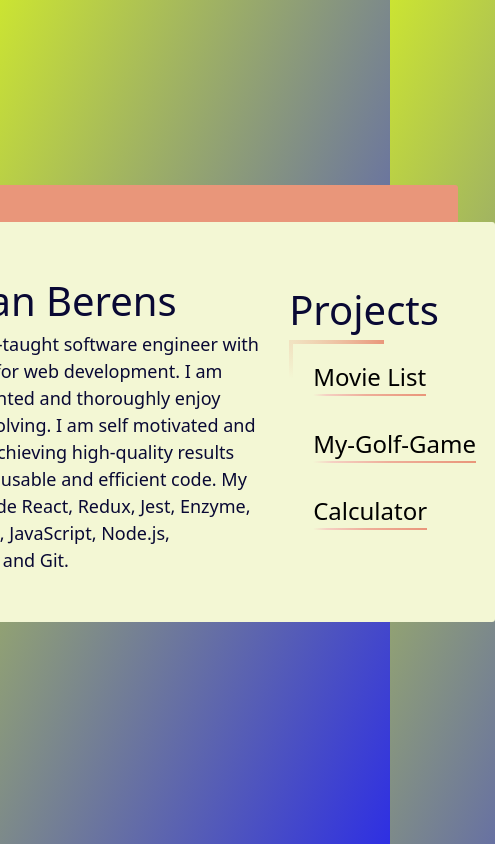
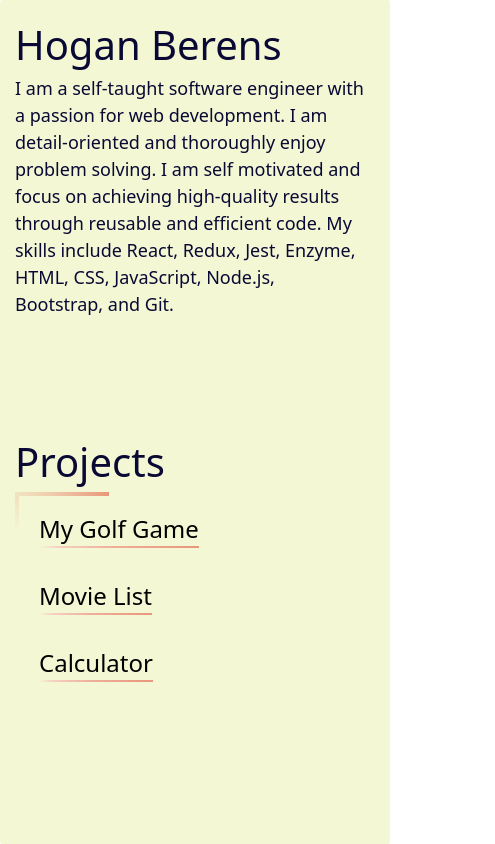
Before and after one commit to HoganBerens/hoganberens.github.io, a React (Create React App) app: page / in a window 390 px wide. Shown: the whole page, 495 px wide, since content can reach past the window. Built offline with nearby package versions, Linux system fonts and the light colour scheme.

Commit message:
added resonsive desing to mgg dashboard

```diff
--- a/src/App.css
+++ b/src/App.css
@@ -15,4 +15,8 @@ a:visited {
   align-items: center;
   justify-content: center;
   color: #090934;
+
+  @media (min-width: 768px) {
+    background-image: linear-gradient(to bottom right, #cbe432, #2e2fe3);
+  }
 }
--- a/src/components/movieList/header.css
+++ b/src/components/movieList/header.css
@@ -43,7 +43,7 @@ link {
   display: flex;
   margin-right: 10px;
 
-  justify-content: center;
+  justify-content: flex-end;
 }
 
 .results-wrapper {
--- a/src/components/movieList/viewMovie.css
+++ b/src/components/movieList/viewMovie.css
@@ -1,9 +1,14 @@
+.view-movie-container {
+  height: 100vh;
+}
+
 .viewMovie-wrapper {
   display: flex;
   flex-direction: column;
   background-color: #e6f5ff;
   width: 100vw;
   align-items: center;
+  height: calc(100vh - 60px);
 }
 
 .moviePoster {
--- a/src/components/movieList/viewMovie.js
+++ b/src/components/movieList/viewMovie.js
@@ -1,8 +1,8 @@
-import React, { useEffect, useState } from 'react';
-import { api_key, popular, imagePath, videoPath } from './utils';
-import './viewMovie.css';
-import { Link } from 'react-router-dom';
-import Header from './header';
+import React, { useEffect, useState } from "react";
+import { api_key, popular, imagePath, videoPath } from "./utils";
+import "./viewMovie.css";
+import { Link } from "react-router-dom";
+import Header from "./header";
 
 const ViewMovie = () => {
   const [clickedMovie, setClickedMovie] = useState({});
@@ -14,18 +14,18 @@ const ViewMovie = () => {
       .then((response) => response.json())
       .then((data) => {
         let trailer = data.results.find(
-          (movie) => movie.name === 'Official Trailer'
+          (movie) => movie.name === "Official Trailer"
         );
 
-        window.open(`https://www.youtube.com/watch?v=${trailer.key}`, '_blank');
+        window.open(`https://www.youtube.com/watch?v=${trailer.key}`, "_blank");
       });
   };
 
   useEffect(() => {
     fetch(
       `${videoPath}${window.location.search.replace(
-        '?id=',
-        ''
+        "?id=",
+        ""
       )}?api_key=${api_key}&language=en-US`
     )
       .then((response) => response.json())
@@ -35,7 +35,7 @@ const ViewMovie = () => {
       });
   }, []);
   return (
-    <div>
+    <div className="view-movie-container">
       <Header />
       <div className="viewMovie-wrapper">
         <img
--- a/src/components/my-golf-game/dashboard.css
+++ b/src/components/my-golf-game/dashboard.css
@@ -1,6 +1,5 @@
 .my-golf-game-dashboard-container {
   height: 100vh;
-  width: 100vw;
   background-color: #7395ae;
 }
 
@@ -8,39 +7,70 @@
   display: flex;
   flex-direction: row;
   height: 10%;
-  width: 100vw;
-  padding: 10px;
   justify-content: space-between;
+  background-color: #037cb7;
+}
+
+.d-flex {
+  align-items: center;
+}
+
+.flex-auto {
+  flex: 1 1 auto;
+}
+
+.golf-header-link {
+  cursor: pointer;
+}
+
+.golf-header-link:hover {
+  color: white;
+}
+
+.header-title {
+  display: flex;
+  justify-content: center;
+}
+
+.header-profile-wrapper {
+  display: flex;
+  justify-content: flex-end;
+}
+
+.header-profile {
+  font-size: 32px;
 }
 
 .my-golf-game-dashboard-card-container {
   display: flex;
   flex-direction: row;
   justify-content: space-around;
-  max-width: 100vw;
   align-items: center;
   flex-wrap: wrap;
-  overflow-x: hidden;
   height: 90vh;
-  padding: 20px;
 }
+
+.golf-card-wrapper {
+  flex: 1 1 auto;
+  display: flex;
+}
+
 .my-golf-game-dashboard-card {
   background-color: azure;
   display: flex;
-  height: 30%;
-  width: 30%;
+  height: 160px;
   justify-content: center;
   align-items: center;
   border-radius: 6px;
+  flex: 1 1 auto;
 }
 .my-golf-game-dashboard-card-stats {
-  width: 80%;
   background-color: azure;
   justify-content: center;
   align-items: center;
   border-radius: 6px;
   display: flex;
-  height: 30%;
+  height: 480px;
 }
 
 a:visited {
@@ -50,6 +80,5 @@ a:visited {
 @media screen and (max-width: 1450px) {
   .my-golf-game-dashboard-card {
     height: 40%;
-    width: 30%;
   }
 }
--- a/src/components/my-golf-game/dashboard.jsx
+++ b/src/components/my-golf-game/dashboard.jsx
@@ -9,24 +9,48 @@ const Dashboard = () => {
   return (
     <div className="my-golf-game-dashboard-container">
       <div className="my-golf-game-header">
-        <Link to="/">Back</Link>
-        <h1>My Golf Game</h1>
-        <Link to="/profile">
-          <FontAwesomeIcon className="fa-xl" icon={faUser} />
+        <div className="d-flex container">
+          <div className="flex-auto">
+            <Link className="golf-header-link" to="/">
+              Back
             </Link>
           </div>
-      <div className="my-golf-game-dashboard-card-container">
+          <h1 className="flex-auto header-title">My Golf Game</h1>
+          <div className="flex-auto header-profile-wrapper">
+            <FontAwesomeIcon
+              onClick={() => {
+                window.location = "/profile";
+              }}
+              className="fa-xl golf-header-link header-profile"
+              icon={faUser}
+            />
+          </div>
+        </div>
+      </div>
+      <div className="container">
+        <div className="py-5 row gx-5">
+          <div className="col-md-4">
             <Link to="/newScore" className="my-golf-game-dashboard-card">
               Enter New Score
             </Link>
+          </div>
+          <div className="col-md-4">
             <Link to="/yourScores" className="my-golf-game-dashboard-card">
               View Your Scores
             </Link>
+          </div>
+          <div className="col-md-4">
             <Link to="/changeClubs" className="my-golf-game-dashboard-card">
               Change Clubs
             </Link>
+          </div>
+        </div>
+        <div className="py-5 row gx-5">
+          <div className="col-12">
             <div className="my-golf-game-dashboard-card-stats">
               <YourStats />
+            </div>
+          </div>
         </div>
       </div>
     </div>
--- a/src/components/portfolio/dashboard.css
+++ b/src/components/portfolio/dashboard.css
@@ -1,3 +1,11 @@
+.dashboard {
+  height: 100vh;
+  display: flex;
+  align-items: center;
+  justify-content: center;
+  color: #090934;
+}
+
 .dashboard-border-wrapper {
   display: flex;
   border-style: solid;
@@ -99,3 +107,28 @@
     min-height: 400px;
   }
 }
+
+@media screen and (max-width: 767px) {
+  .dashboard-background-box {
+    display: none;
+  }
+
+  .dashboard-box-wrapper {
+    width: 100vw;
+    min-width: unset;
+    max-width: unset;
+    min-height: unset;
+    max-height: unset;
+    height: 100vh;
+    flex-direction: column;
+    align-items: flex-start;
+  }
+
+  .aboutMe-wrapper {
+    justify-content: unset;
+  }
+
+  .project-wrapper {
+    flex: 1 1 auto;
+  }
+}
--- a/src/components/portfolio/dashboard.js
+++ b/src/components/portfolio/dashboard.js
@@ -1,16 +1,18 @@
-import React from 'react';
-import AboutMe from './aboutMe';
-import Header from './header';
-import Projects from './projects';
-import './dashboard.css';
+import React from "react";
+import AboutMe from "./aboutMe";
+import Header from "./header";
+import Projects from "./projects";
+import "./dashboard.css";
 
 const Dashboard = () => {
   return (
-    <div className="dashboard-wrapper container">
-      <div className="dashboard-background-box" />
-      <div className="dashboard-box-wrapper">
-        <AboutMe />
-        <Projects />
+    <div className="dashboard-wrapper">
+      <div className="dashboard container">
+        <div className="dashboard-background-box" />
+        <div className="dashboard-box-wrapper">
+          <AboutMe />
+          <Projects />
+        </div>
       </div>
     </div>
   );
--- a/src/components/portfolio/projects.js
+++ b/src/components/portfolio/projects.js
@@ -7,13 +7,12 @@ const Projects = () => {
     <div className="project-wrapper">
       <div className="projects-title">Projects</div>
       <div className="projects-container">
+        <Link className="projects" to="/my-golf-game">
+          My Golf Game
+        </Link>
         <Link className="projects" to="/movieList">
           Movie List
         </Link>
-        <Link className="projects" to="/my-golf-game">
-          My-Golf-Game
-        </Link>
-
         <Link className="projects" to="/calculator">
           Calculator
         </Link>
--- a/src/index.css
+++ b/src/index.css
@@ -1,7 +1,6 @@
 body {
   height: 100vh;
   width: 100vw;
-  background-image: linear-gradient(to bottom right, #cbe432, #2e2fe3);
 
   margin: 0;
   font-family: -apple-system, BlinkMacSystemFont, "Segoe UI", "Roboto", "Oxygen",
```
Lines whose indentation alone changed are shown as unchanged.
